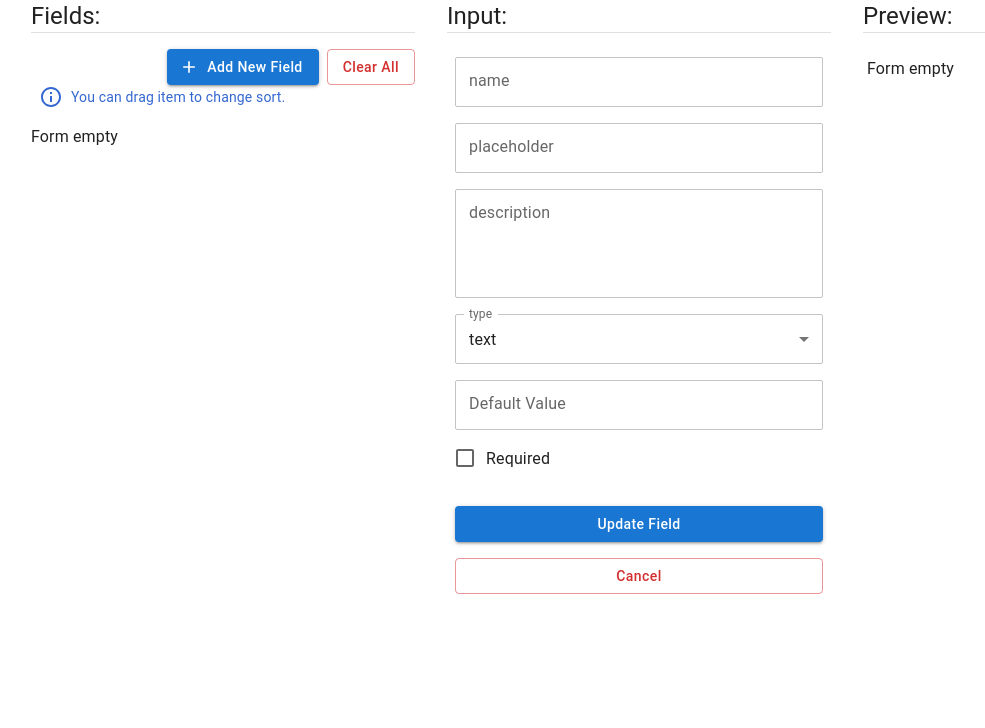
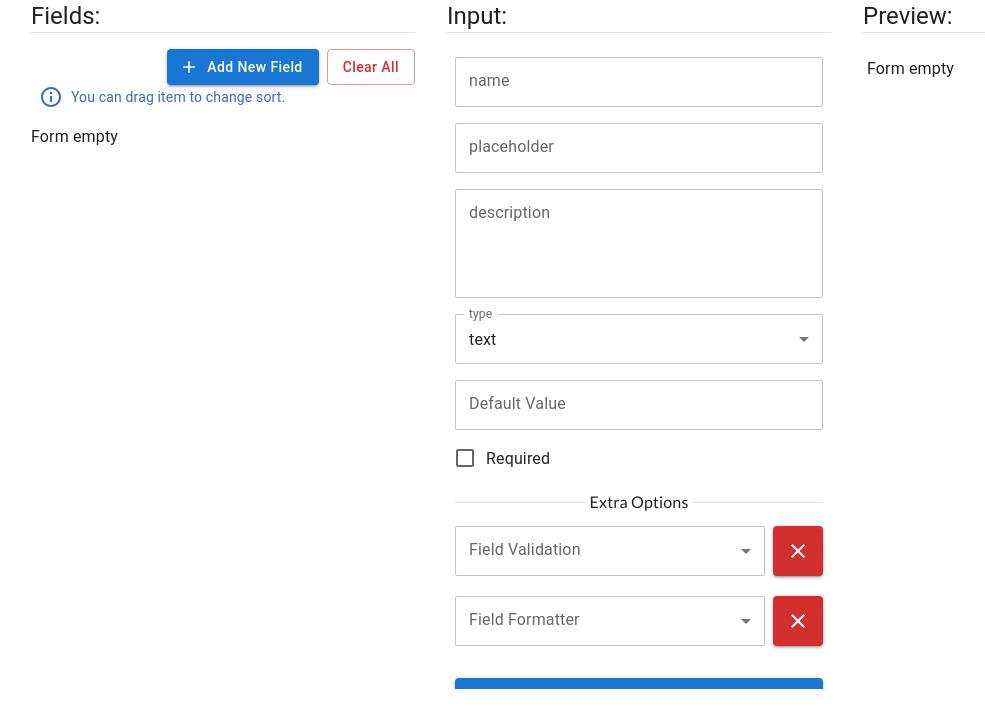
Before and after one commit to cherali/form-builder, a React (Create React App) app: page / in a window 1280 px wide. Both pictures are taken after a click on the button "Add New Field". Shown: the top 728 px of the page, without its empty margins (1-986 px from the left). Built offline with nearby package versions, Linux system fonts and the light colour scheme.

Commit message:
add field formatter and validation

```diff
--- /dev/null
+++ b/src/components/InputSection/InputSection.styles.tsx
@@ -0,0 +1,8 @@
+import { AppButton } from 'components/basics/AppButton'
+import { styled } from 'theme'
+
+export const CloseButton = styled(AppButton)(({ }) => `
+  min-width: 50px;
+  height: 50px;
+  padding: 0;
+`)
--- a/src/components/InputSection/InputSection.tsx
+++ b/src/components/InputSection/InputSection.tsx
@@ -17,6 +17,8 @@ import { useFormProvider } from 'providers/FormProvider/useFormProvider'
 import { AppCheckboxForm } from 'components/basics/fields/AppCheckboxForm'
 import { AppTextFormField } from 'components/basics/fields/AppTextFormField'
 import { AppDatepickerForm } from 'components/basics/fields/AppDatepickerForm'
+import CloseIcon from '@mui/icons-material/Close'
+import { CloseButton } from './InputSection.styles'
 import { InputSectionProps } from './index.d'
 
 const { FieldTypeObject } = require('types/global.d')
@@ -42,6 +44,32 @@ const InputSection: FC<InputSectionProps> = () => {
 		type: yupString().required('Type field is required.'),
 		placeholder: yupString().required('Placeholder field is required.'),
 	})
+
+	const formatterOptions: Record<FieldTypeObject, FieldFormatterOptions> = {
+		text: [
+			{ title: '3-dig comma seperated', value: 'comma-3dig' },
+			{ title: 'phone', value: 'phone' }
+
+		],
+		number: [],
+		html: [],
+		date: [],
+		select: [],
+		radio: [],
+		'check-box': []
+	}
+
+	const validationOptions: Record<FieldTypeObject, FieldValidationOptions> = {
+		text: [
+			{ title: 'PHONE', value: 'phone' }
+		],
+		number: [],
+		html: [],
+		date: [],
+		select: [],
+		radio: [],
+		'check-box': []
+	}
 
 	const hasOptions = (type: FieldType) => {
 		if (type === 'radio' || type === 'select') {
@@ -131,6 +159,16 @@ const InputSection: FC<InputSectionProps> = () => {
 		}
 	}
 
+	const getFormatter = (item: FormFieldProps) => {
+		switch (item.type) {
+			case 'text':
+				return item.formatter
+
+			default:
+				return undefined
+		}
+	}
+
 	const handleClearFieldClicked = (setValue: UseFormSetValue<any>, name: string, type: FieldType) => () => {
 		setValue(name, getClearedValue(type))
 	}
@@ -150,6 +188,11 @@ const InputSection: FC<InputSectionProps> = () => {
 					{({ getValues, setValue, trigger, formState: { isValid, isSubmitted } }) => {
 
 						const RenderDefaultComponent = getDefaultValueInput(getValues('type'))
+
+						const formatterOptionList = formatterOptions[getValues('type') as FieldTypeObject]
+						const validationOptionList = validationOptions[getValues('type') as FieldTypeObject]
+
+						const hasExtra = formatterOptionList.length > 0 || validationOptionList.length > 0
 
 						return (
 							<AppGrid display='flex' flexDirection='column' gap={6} mx={4}>
@@ -175,7 +218,7 @@ const InputSection: FC<InputSectionProps> = () => {
 									name='type'
 
 									options={Object.values(FieldTypeObject).map(item => ({ title: item, value: item }))}
-									onChange={(e: any) => {
+									onChange={(e: FormChange) => {
 										setValue('type', e.target.value, {
 											shouldValidate: true,
 										})
@@ -210,6 +253,7 @@ const InputSection: FC<InputSectionProps> = () => {
 										options={getOptions(getValues('options'), getValues('type'))}
 										type={getType(getValues('type'))}
 										defaultValue={getDefaultValue(getValues('type'), getValues('defaultOptionValue'))}
+										formatter={getFormatter(getValues())}
 									/>
 
 									{hasClear(getValues('type')) && <AppButton size='large' color='warning' onClick={handleClearFieldClicked(setValue, 'defaultOptionValue', getValues('type'))}>Clear</AppButton>}
@@ -221,6 +265,58 @@ const InputSection: FC<InputSectionProps> = () => {
 										label='Required'
 									/>
 								</AppGrid>
+
+								<Divider>
+									Extra Options
+								</Divider>
+
+								{hasExtra && <AppGrid display='flex' flexDirection='column' gap={8}>
+									{validationOptionList.length > 0 && <AppGrid display='flex' gap={4}>
+										<AppSelectForm
+											name='validation'
+											label='Field Validation'
+											options={validationOptionList}
+											onChange={(e: FormChange) => {
+												setValue('validation', e.target.value)
+												trigger()
+											}}
+										/>
+
+										<CloseButton
+											size='large'
+											color='error'
+											onClick={() => {
+												setValue('validation', '')
+												trigger()
+											}}
+										>
+											<CloseIcon />
+										</CloseButton>
+									</AppGrid>}
+
+									{formatterOptionList.length > 0 && <AppGrid display='flex' gap={4}>
+										<AppSelectForm
+											name='formatter'
+											label='Field Formatter'
+											options={formatterOptionList}
+											onChange={(e: FormChange) => {
+												setValue('formatter', e.target.value)
+												trigger()
+											}}
+										/>
+
+										<CloseButton
+											size='large'
+											color='error'
+											onClick={() => {
+												setValue('formatter', '')
+												trigger()
+											}}
+										>
+											<CloseIcon />
+										</CloseButton>
+									</AppGrid>}
+								</AppGrid>}
 
 								<AppGrid marginTop={8} display='flex' flexDirection='column' gap={8}>
 									<AppButton fullWidth variant='contained' color='primary' type='submit' disabled={!isValid && isSubmitted}>Update Field</AppButton>
--- a/src/components/basics/AppTextField/AppTextField.tsx
+++ b/src/components/basics/AppTextField/AppTextField.tsx
@@ -9,6 +9,11 @@ import VisibilityOffIcon from '@mui/icons-material/VisibilityOff'
 import CloseIcon from '@mui/icons-material/Close'
 import { StyledActionButton, StyledTextField } from './AppTextField.styles'
 import type { AppTextFieldProps } from './index.d'
+import {
+  formatterValueMapper, formatterOnChangeMapper,
+} from 'utils/objects'
+
+const emptyFunction = (value: any) => value
 
 const AppTextField = forwardRef<any, AppTextFieldProps>(({
   label,
@@ -32,6 +37,7 @@ const AppTextField = forwardRef<any, AppTextFieldProps>(({
   startIcon,
   textTransform,
   description,
+  formatter,
   ...props
 }, ref) => {
   const [showValue, setShowValue] = useState<boolean>(defaultShowSecureValue)
@@ -98,6 +104,16 @@ const AppTextField = forwardRef<any, AppTextFieldProps>(({
   const _inputType = !showValue ? 'password' : 'text'
 
 
+
+  // formatter
+  const valueFormatter = formatter ? formatterValueMapper[formatter as FieldFormatter] : emptyFunction
+  const onChangeFormatter = formatter ? formatterOnChangeMapper[formatter as FieldFormatter] : emptyFunction
+
+  const handleChangeInput = (e: any) => {
+    e.target.value = onChangeFormatter(e?.target?.value)
+    onChangeValue(e)
+  }
+
   return (
     <FormControl fullWidth size={size}>
       <StyledTextField
@@ -109,8 +125,8 @@ const AppTextField = forwardRef<any, AppTextFieldProps>(({
         variant={variant}
         disabled={disabled}
         InputProps={TextInputProps}
-        value={value}
-        onChange={onChangeValue}
+        value={valueFormatter(value as any)}
+        onChange={handleChangeInput}
         inputProps={inputProperties}
         error={error}
         ref={ref}
--- a/src/components/basics/AppTextField/index.d.ts
+++ b/src/components/basics/AppTextField/index.d.ts
@@ -17,4 +17,5 @@ export interface AppTextFieldProps extends Omit<TextFieldProps, "error" | "type"
   startIcon?: OverridableComponent;
   textTransform?: (onChange: StandardInputProps['onChange'], evt: ChangeEvent<HTMLTextAreaElement | HTMLInputElement>) => void;
   description?: string;
+  formatter?: FieldFormatterType;
 }
--- a/src/types/global.d.ts
+++ b/src/types/global.d.ts
@@ -17,6 +17,37 @@ declare interface FieldAccessLevel {
   delete: Array<UserAccessRole>;
 }
 
+enum FieldValidation {
+  'phone' = 'phone'
+}
+
+enum FieldFormatter {
+  'comma-3dig' = 'comma-3dig',
+  'phone' = 'phone'
+}
+
+declare type FieldValidationType = keyof typeof FieldValidation
+
+declare type FieldFormatterType = keyof typeof FieldFormatter
+
+declare interface FieldValidationObject {
+  title: string;
+  value: FieldValidationType;
+}
+
+declare interface FieldFormatterObject {
+  title: string;
+  value: FieldFormatterType;
+}
+
+declare type FieldValidationOptions = Array<FieldValidationObject>
+
+declare type FieldFormatterOptions = Array<FieldFormatterObject>
+
+declare type FormatterValueFn = (value: string) => string
+declare type ValidationValueFn = StringSchema<string | undefined, AnyObject, undefined, "">
+
+declare type FormChange = React.ChangeEvent<HTMLTextAreaElement | HTMLInputElement>
 
 declare interface FormFieldProps {
   id: string;
@@ -27,11 +58,13 @@ declare interface FormFieldProps {
   isRequired?: boolean;
   options?: string;
   defaultOptionValue?: string | boolean;
-  validation?: (value: any) => boolean;
-  formatter?: (value: any) => any;
+  validation?: FieldValidationType;
+  formatter?: FieldFormatterType;
 }
 
 
 module.exports = {
-  FieldTypeObject
+  FieldTypeObject,
+  FieldValidation,
+  FieldFormatter,
 }
--- a/src/utils/objects.ts
+++ b/src/utils/objects.ts
@@ -1,4 +1,27 @@
+import {
+  commaSeperated, removeCommas,
+  formatPhoneNumber, getPhoneValue,
+  validatePhone,
+} from './strings'
+
 export const getFormDefaultValues = (data?: FormFieldProps, removeProperties?: Array<string>) =>
   data && Object.entries(data)
     .filter(r => removeProperties ? removeProperties.includes(r[0]) ? false : true : true)
     .reduce(((ac, cu) => ({ ...ac, [cu[0]]: cu[1] })), {})
+
+
+// formatter
+export const formatterValueMapper: Record<FieldFormatter, FormatterValueFn> = {
+  "comma-3dig": commaSeperated,
+  "phone": formatPhoneNumber,
+}
+
+export const formatterOnChangeMapper: Record<FieldFormatter, FormatterValueFn> = {
+  "comma-3dig": removeCommas,
+  "phone": getPhoneValue,
+}
+
+// validation
+export const validationObjects: Record<FieldValidation, ValidationValueFn> = {
+  "phone": validatePhone,
+}
--- a/src/utils/strings.ts
+++ b/src/utils/strings.ts
@@ -1,5 +1,33 @@
+import {
+  string as yupString
+} from 'yup'
+
+const phoneRegExp = /^(\d{1,3})(\d{0,3})(\d{0,4})$/
+
 export const getOptionFromString = (str: string) => str.split(',').map(option => {
   const splited = option.split('=')
 
   return ({ title: splited[0], value: splited[1] })
 })
+
+// formatter
+export const commaSeperated = (value: string) => value.toString().replace(/\D/g, '').replace(/\B(?=(\d{3})+(?!\d))/g, ",")
+
+export const removeCommas = (value: string) => value.replace(/,/g, '')
+
+export const formatPhoneNumber = (value: string) => {
+  let phone = (Number(value.slice(0, 1)) === 0 ? value.slice(1) : value).replace(/\D/g, '').slice(0, 10)
+  const match = phone.match(phoneRegExp)
+  if (match) {
+    phone = `${match[1]}${match[2] ? ' ' : ''}${match[2]}${match[3] ? '-' : ''}${match[3]}`;
+  }
+  return phone
+}
+
+export const getPhoneValue = (value: string) => value.replace(/ /g, '').replace(/-/g, '')
+
+// validation
+export const validatePhone = () => yupString()
+  .matches(phoneRegExp, 'Phone Format is wrong.')
+  .max(10, 'Phone Format is wrong.')
+  .min(10, 'Phone Format is wrong.')
```
Also changed, not shown: src/components/FormBuilder/FormBuilder.tsx (+28 -4 lines), src/components/basics/fields/AppSelectForm/index.d.ts (+2 -5 lines).
